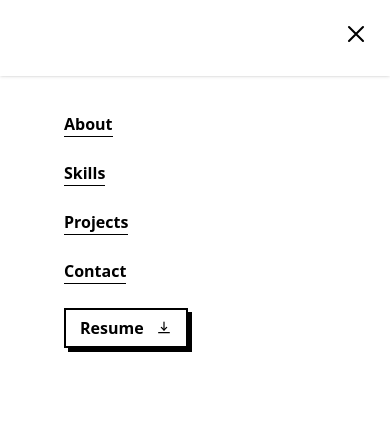
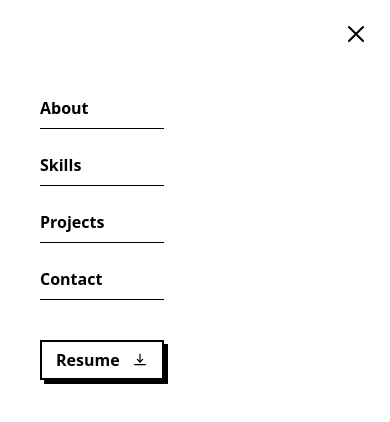
Before and after one commit to amanrai00/PortfolioAman, a Vue app: page / in a window 390 px wide. Both pictures are taken after a click on the button 356 px from the left and 38 px from the top of the page. Shown: the top 422 px of the page. Built offline with nearby package versions, Linux system fonts and the light colour scheme.

Commit message:
mobile navbar improvement

```diff
--- a/src/components/Navbar.vue
+++ b/src/components/Navbar.vue
@@ -96,14 +96,23 @@
       </button>
     </div>
 
-    <!-- Mobile menu -->
-    <Transition name="slide-down">
+    <!-- ========= MOBILE NAV LIKE SK-ILLUSTRATION ========= -->
+
+    <!-- 1) Fullscreen white overlay (fades in) -->
     <div
-        v-if="isOpen"
-        class="fixed top-0 right-0 h-full w-full bg-white shadow lg:hidden"
+      class="fixed inset-0 z-40 bg-white lg:hidden transition-opacity duration-300"
+      :class="isOpen ? 'opacity-100 pointer-events-auto' : 'opacity-0 pointer-events-none'"
+    ></div>
+
+    <!-- 2) Top bar that drops from the top -->
+    <!-- 2) Top bar that drops from the top – WITHOUT LOGO -->
+<div
+  class="fixed top-0 left-0 z-50 flex w-full justify-end bg-white p-5 lg:hidden transition-transform duration-300"
+  :class="isOpen ? 'translate-y-0' : '-translate-y-full'"
 >
+  <!-- Close icon -->
   <button
-          class="absolute right-5 top-5 text-2xl"
+    class="text-2xl"
     @click="isOpen = false"
   >
     <svg
@@ -118,14 +127,18 @@
       <path d="M6 6l12 12M18 6L6 18" />
     </svg>
   </button>
+</div>
 
+
+    <!-- 3) Menu items (fade + small slide) -->
     <ul
-          class="ml-16 mt-28 flex h-full flex-col items-start gap-y-6 font-semibold"
+      class="fixed left-0 top-24 z-50 ml-10 flex flex-col gap-y-6 font-semibold lg:hidden transition-all duration-300"
+      :class="isOpen ? 'opacity-100 translate-y-0' : 'opacity-0 -translate-y-3'"
     >
       <li
         v-for="item in sections"
         :key="item.id"
-            class="border-b transition-transform duration-150 hover:scale-110"
+        class="border-b pb-2"
       >
         <button @click="scrollToSection(item.id)">
           {{ item.label }}
@@ -134,7 +147,7 @@
 
       <a
         href=""
-            class="group relative inline-block px-4 py-2 font-semibold"
+        class="group relative inline-block px-4 py-2 font-semibold mt-4"
       >
         <span
           class="absolute inset-0 h-full w-full translate-x-1 translate-y-1 bg-black transition duration-200 ease-out group-hover:translate-x-0 group-hover:translate-y-0"
@@ -163,14 +176,12 @@
         </span>
       </a>
     </ul>
-      </div>
-    </Transition>
   </nav>
 </template>
 
 <script setup>
 import { onBeforeUnmount, onMounted, ref } from 'vue';
-import logo from '../assets/logo.png'; // ✅ correct import relative to src/components/Navbar.vue
+import logo from '../assets/logo.png';
 
 const hasShadow = ref(false);
 const isOpen = ref(false);
@@ -213,12 +224,5 @@ onBeforeUnmount(() => {
 </script>
 
 <style scoped>
-.slide-down-enter-active,
-.slide-down-leave-active {
-  transition: transform 0.3s ease;
-}
-.slide-down-enter-from,
-.slide-down-leave-to {
-  transform: translateY(-100%);
-}
+/* no custom animation CSS needed – handled by Tailwind classes */
 </style>
```
Lines whose indentation alone changed are shown as unchanged.
